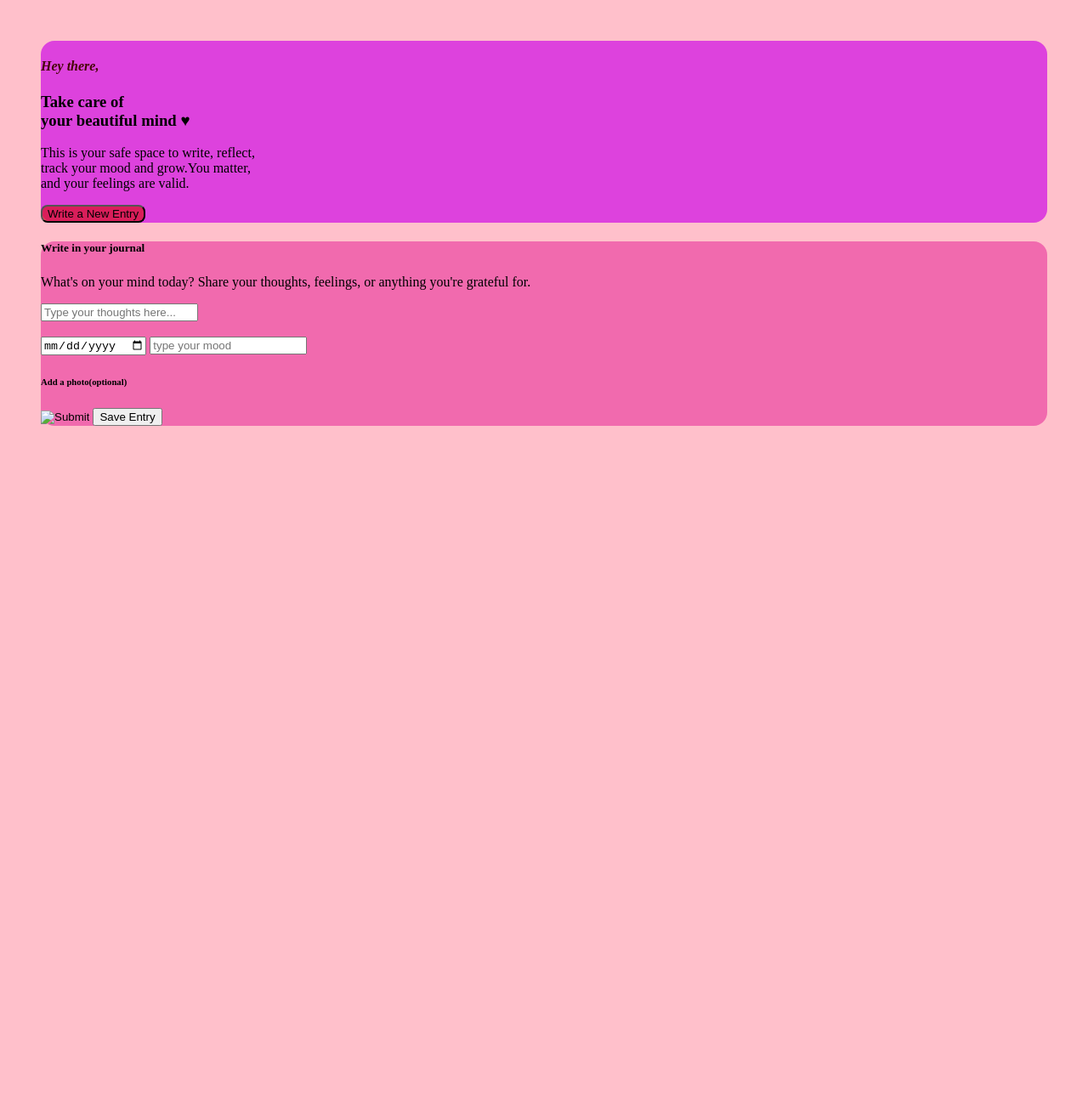
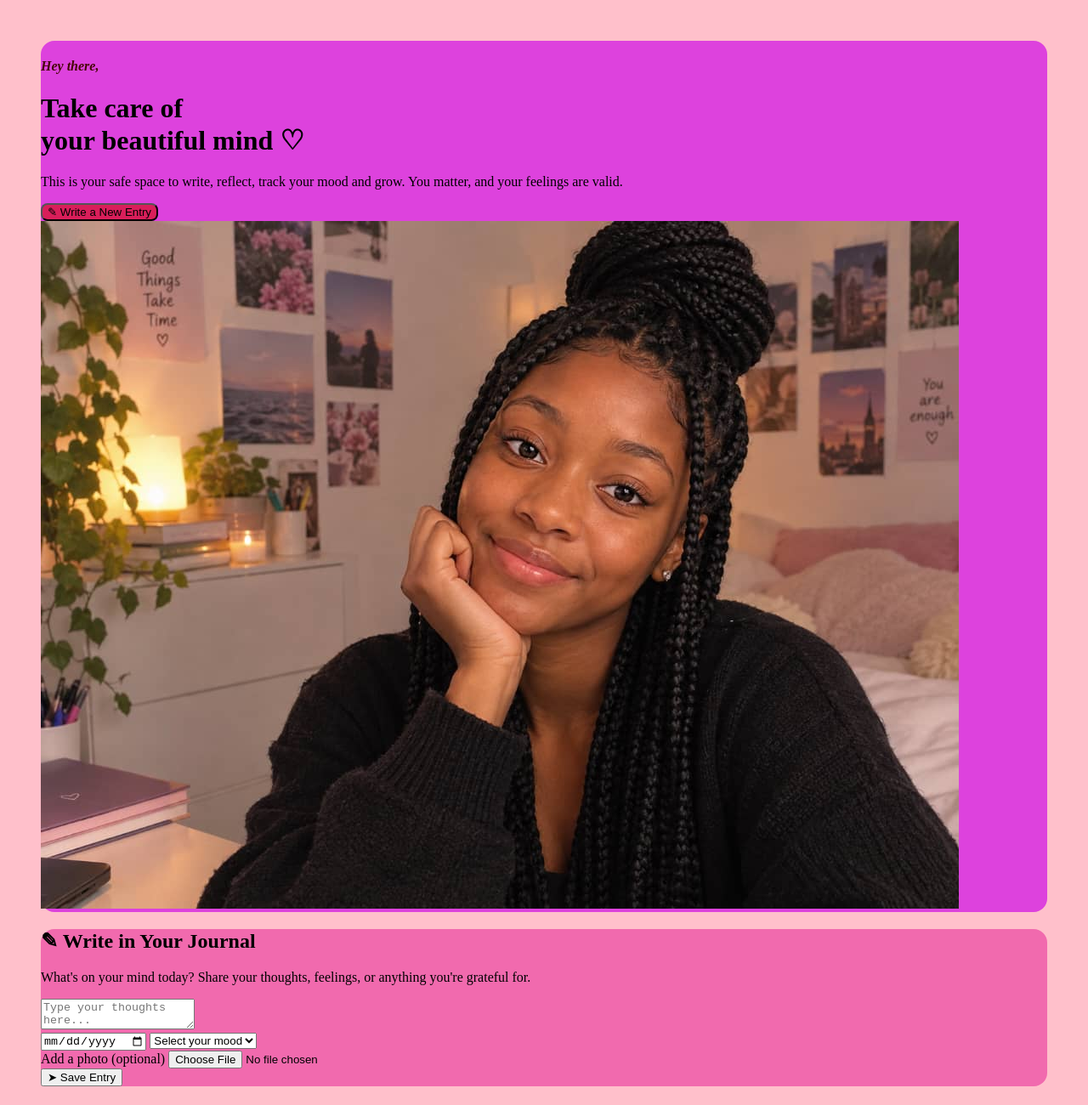
Before and after one commit to Hasjal/Vandi-s-Challenge, a plain HTML site: page Journal/index.html in a window 1280 px wide. Shown: the whole page at 85% size. Before the commit the page ends 800 px from the top, so only its background shows below. Drawn offline with Linux system fonts and the light colour scheme.

Commit message:
Improve journal website design

```diff
--- a/Journal/index.html
+++ b/Journal/index.html
@@ -1,38 +1,97 @@
 <!DOCTYPE html>
 <html lang="en">
+
 <head>
     <meta charset="UTF-8">
+    <meta name="viewport" content="width=device-width, initial-scale=1.0">
+    <title>My Journal</title>
     <link rel="stylesheet" href="style.css">
-        <meta name="viewpointport" content="width=device-width initial-scale=1.0">
-        <title>Journal</title>
+</head>
 
-    </head>
 <body>
+
+    <!-- Introduction Section -->
     <div class="intro-container">
+
+        <div class="intro-text">
+
             <h4><i>Hey there,</i></h4>
-        <h3><b>Take care of<br>your beautiful mind &hearts;</b></h3>
-        <p>This is your safe space to write, reflect,<br>track your mood and grow.You matter,<br>and your feelings are valid.</p>
 
-        <button class="write-btn">
-            Write a New Entry
+            <h1>
+                Take care of<br>
+                your beautiful mind ♡
+            </h1>
+
+            <p>
+                This is your safe space to write, reflect,
+                track your mood and grow. You matter,
+                and your feelings are valid.
+            </p>
+
+            <button class="write-btn"
+                onclick="document.getElementById('journal').scrollIntoView({behavior: 'smooth'})">
+                ✎ Write a New Entry
             </button>
+
         </div>
-        <div class="write">
-            <h5>Write in your journal</h5>
-            <p>What's on your mind today? Share your thoughts, feelings, or anything you're grateful for.</p>
-            <input type="text" placeholder="Type your thoughts here..."><br><br>
-            <input type="date">
-            <input type="select" placeholder="type your mood">
-            <h6>Add a photo(optional)</h6>
-            <input type="image" placeholder="Choose image">
-            <button>Save Entry</button>
+
+        <div class="intro-image">
+            <img src="Jnal.jpeg"
+                 alt="A young woman smiling">
+        </div>
+
+    </div>
 
 
+    <!-- Journal Section -->
+    <div class="write" id="journal">
+
+        <h2>✎ Write in Your Journal</h2>
+
+        <p>
+            What's on your mind today? Share your thoughts,
+            feelings, or anything you're grateful for.
+        </p>
+
+        <form id="journal-form">
+
+            <textarea
+                id="thoughts"
+                placeholder="Type your thoughts here..."
+                required></textarea>
+
+            <div class="form-options">
+
+                <input type="date" id="entry-date" required>
+
+                <select id="mood" required>
+                    <option value="">Select your mood</option>
+                    <option value="Happy">😊 Happy</option>
+                    <option value="Calm">😌 Calm</option>
+                    <option value="Sad">😔 Sad</option>
+                    <option value="Anxious">😟 Anxious</option>
+                    <option value="Grateful">🥰 Grateful</option>
+                </select>
+
             </div>
-           <style>
 
+            <div class="photo-option">
 
+                <label for="photo">Add a photo (optional)</label>
 
-           </style>
+                <input type="file"
+                       id="photo"
+                       accept="image/*">
+
+            </div>
+
+            <button type="submit" class="save-btn">
+                ➤ Save Entry
+            </button>
+
+        </form>
+
+    </div>
+
 </body>
 </html>
```
Also changed, not shown: Journal/Jnal.jpeg (added). Lines whose indentation alone changed are shown as unchanged.
